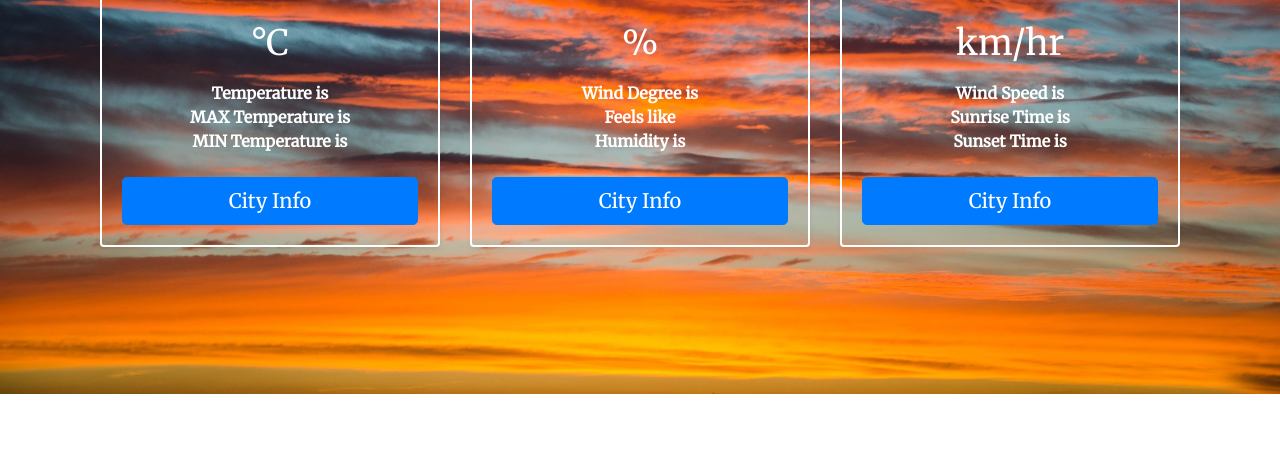
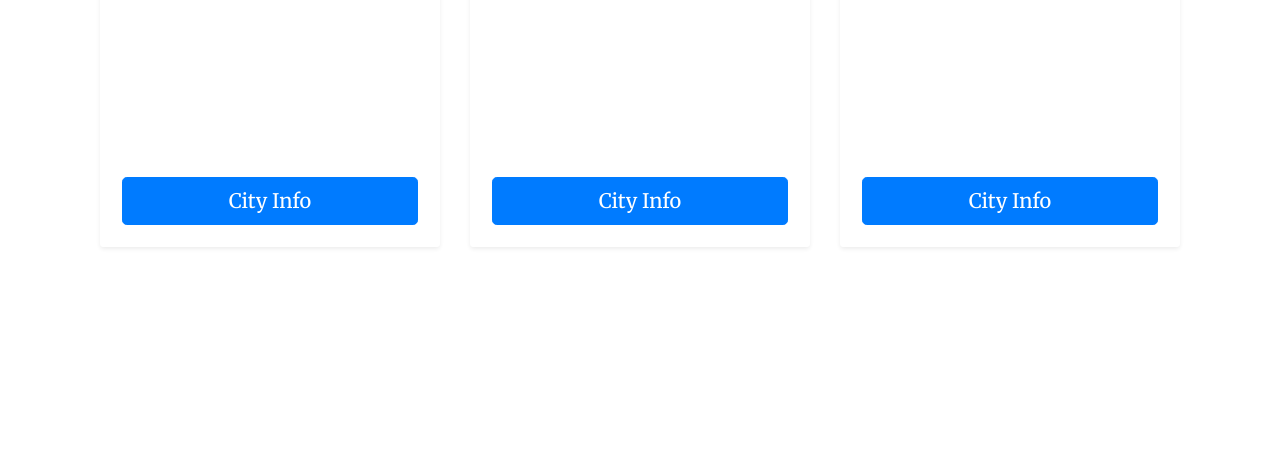
Before and after one commit to SyedAbdullahAhmed/Weather-App, a plain HTML site: page index.html in a window 1280 px wide. Shown: the part 347-800 px from the top of the page. Drawn offline with nearby package versions, Linux system fonts and the light colour scheme; a web font is replaced by a local one.

Commit message:
Changing

```diff
--- a/index.html
+++ b/index.html
@@ -22,7 +22,7 @@
     font-family: 'Merriweather'
   }
   body {
-    background: url(weather.jpg);
+    /* background: url(weather.jpg); */
 
     height: 100%;
 
```
